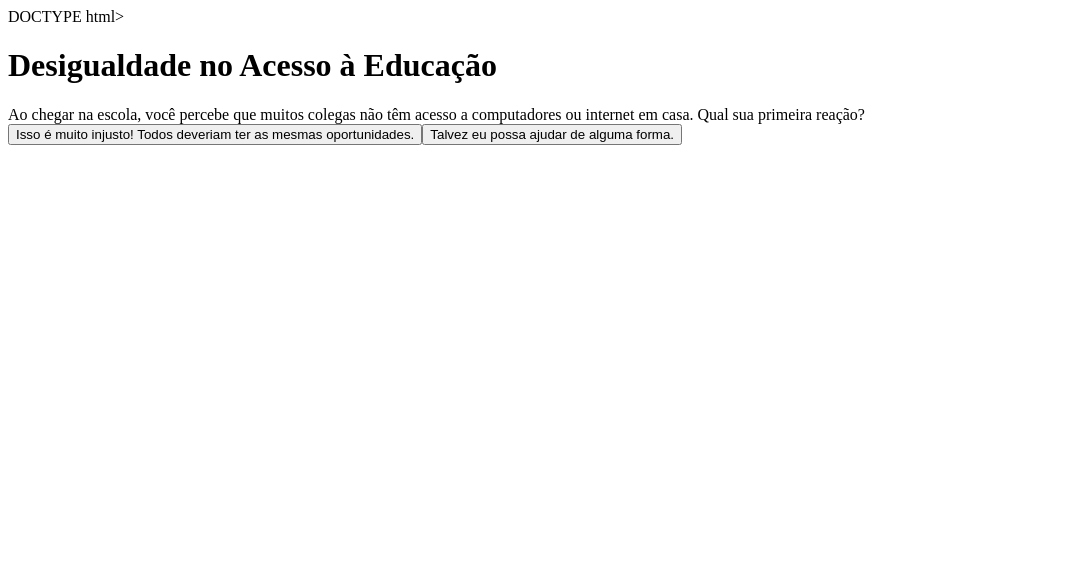
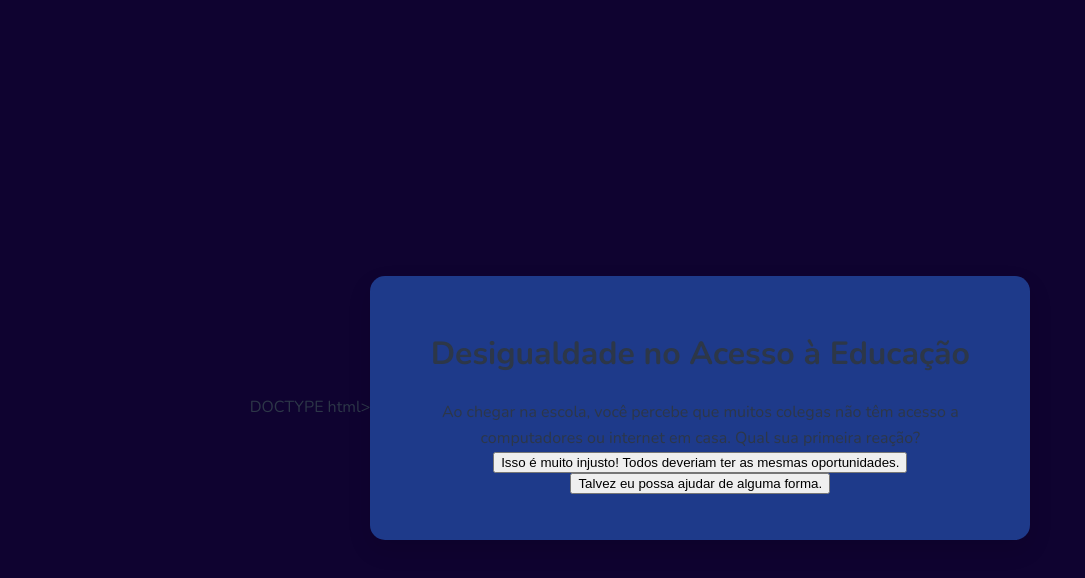
Before and after one commit to saldanha0107/IA, a plain HTML site: page index.html in a window 1280 px wide. Shown: the whole page, without its empty margins (0-1085 px from the left). Drawn offline with nearby package versions, Linux system fonts and the light colour scheme.

Commit message:
arrumando o css

```diff
--- a/styles.css
+++ b/styles.css
@@ -7,3 +7,23 @@
     --cor-texto-claro: #f8fafc; /* Branco para texto em fundos escuros */
     --fonte-principal: 'Nunito', sans-serif;
 }
+body {
+    background-color: var(--cor-fundo);
+    color: var(--cor-texto);
+    display: flex;
+    justify-content: center;
+    align-items: center;
+    min-height: 100vh;
+    font-family: var(--fonte-principal);
+    line-height: 1.6;
+}
+
+.caixa-principal {
+    background-color: var(--cor-principal);
+    width: 90%;
+    max-width: 600px;
+    text-align: center;
+    padding: 30px;
+    border-radius: 15px;
+    box-shadow: 0 10px 25px rgba(0, 0, 0, 0.1);
+}
```
